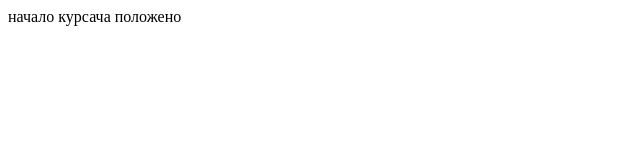
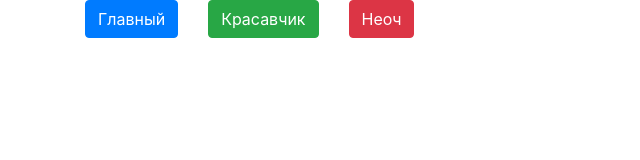
Before and after one commit to vladputsikovich/k_web, a plain HTML site: page index.html in a window 1280 px wide. Shown: the whole page, without its empty margins (0-640 px from the left). Drawn offline with nearby package versions, Linux system fonts and the light colour scheme.

Commit message:
add botstrap

```diff
--- a/index.html
+++ b/index.html
@@ -4,10 +4,27 @@
 <head>
   <meta charset="UTF-8">
   <title>Document</title>
+  <link rel="stylesheet" href="https://maxcdn.bootstrapcdn.com/bootstrap/4.0.0/css/bootstrap.min.css" integrity="sha384-Gn5384xqQ1aoWXA+058RXPxPg6fy4IWvTNh0E263XmFcJlSAwiGgFAW/dAiS6JXm" crossorigin="anonymous">
 </head>
 
 <body>
-  начало курсача положено
+  <div class="container">
+    <div class="row">
+      <div class="col-md-auto">
+        <button type="button" class="btn btn-primary">Главный</button>
+      </div>
+      <div class="col-md-auto">
+        <button type="button" class="btn btn-success">Красавчик</button>
+      </div>
+      <div class="col-md-auto">
+        <button type="button" class="btn btn-danger">Неоч</button>
+      </div>
+    </div>
+  </div>
+  <script src="index.js"></script>
+  <script src="https://code.jquery.com/jquery-3.2.1.slim.min.js" integrity="sha384-KJ3o2DKtIkvYIK3UENzmM7KCkRr/rE9/Qpg6aAZGJwFDMVNA/GpGFF93hXpG5KkN" crossorigin="anonymous"></script>
+  <script src="https://cdnjs.cloudflare.com/ajax/libs/popper.js/1.12.9/umd/popper.min.js" integrity="sha384-ApNbgh9B+Y1QKtv3Rn7W3mgPxhU9K/ScQsAP7hUibX39j7fakFPskvXusvfa0b4Q" crossorigin="anonymous"></script>
+  <script src="https://maxcdn.bootstrapcdn.com/bootstrap/4.0.0/js/bootstrap.min.js" integrity="sha384-JZR6Spejh4U02d8jOt6vLEHfe/JQGiRRSQQxSfFWpi1MquVdAyjUar5+76PVCmYl" crossorigin="anonymous"></script>
 </body>
 
 </html>
--- /dev/null
+++ b/index.js
@@ -0,0 +1 @@
+alert("rfr  cfv")
```
